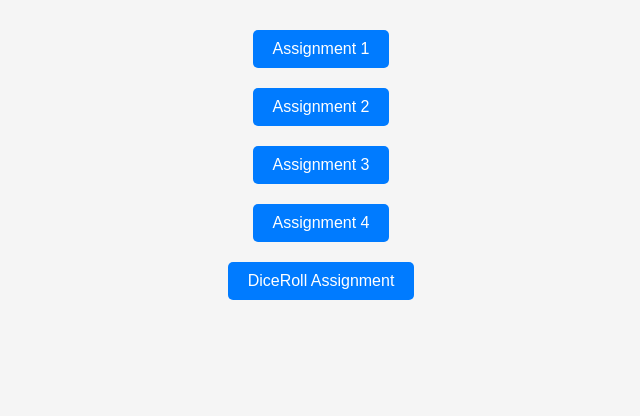
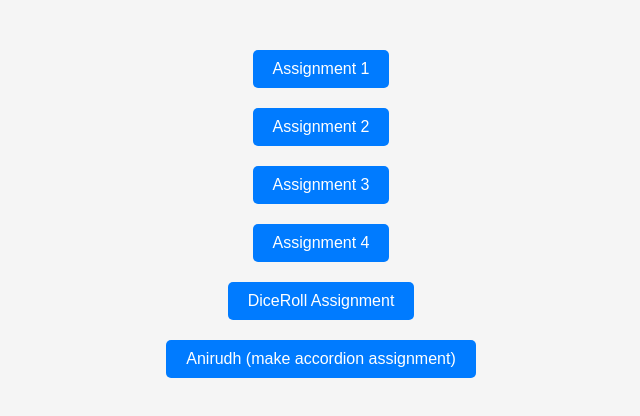
Before and after one commit to Aryan-Jangir-ZS/ReactTraining, a React (Vite) app: page / in a window 1280 px wide. Shown: the top 416 px of the page, without its empty margins (319-959 px from the left). Built offline with nearby package versions, Linux system fonts and the light colour scheme.

Commit message:
Accordion assignment

```diff
--- a/src/App.css
+++ b/src/App.css
@@ -59,7 +59,7 @@ body, html {
   align-items: center;
 }
 
-.Assignment1, .Assignment2 {
+.Assignment1 {
   padding: 10px 20px;
   font-size: 16px;
   color: white;
--- a/src/App.jsx
+++ b/src/App.jsx
@@ -1,70 +1,83 @@
-import './App.css'
-import Top from './day7Components/Top'
-import Bottom from './day7Components/Bottom'
-import { ThemeContext, themes } from "../src/helper/ThemeContext";
+import './App.css';
+import React, { useState } from 'react';
+import { ThemeContext, themes } from './helper/ThemeContext';
+import Top from './day7Components/Top';
+import Bottom from './day7Components/Bottom';
 import Assignment2 from './day8Components/Assignment2';
-import React, { useState } from 'react'
 import Assignment3 from './Day9/components/Assignment3';
 import Assignment4 from './day10ReactAssignment/Assignment4';
 import DiceRollassignment from './Day11/DiceRollassignment';
-
+import Accordion from './Day12/Accordion';
 
 function App() {
-    console.log("dfhadfasdfasdf");
+  const [activeAssignment, setActiveAssignment] = useState(null);
 
-  const [assignment1, setAssignment1] = useState(false);
-  const [assignment2, setAssignment2] = useState(false);
-  const [assignment3, setAssignment3] = useState(false);
-  const [assignment4, setAssignment4] = useState(false);
-  const [assignment5, setAssignment5] = useState(false);
-
-
-
-
-  return (
-    <>
-  {!assignment1 && !assignment2 && !assignment3 && !assignment4 && !assignment5 && (
-        <>
-          <button className='Assignment1' onClick={() => setAssignment1(true)}>Assignment 1</button>
-          <button className='Assignment1' onClick={() => setAssignment2(true)}>Assignment 2</button>
-          <button className='Assignment1' onClick={() => setAssignment3(true)}>Assignment 3</button>
-          <button className='Assignment1' onClick={() => setAssignment4(true)}>Assignment 4</button>
-          <button className='Assignment1' onClick={() => setAssignment5(true)}>DiceRoll Assignment </button>
-
-        </>
-      )}
-
-      {assignment2 &&
-      <div className="Assignment2-div">
-        <Assignment2 />
-        </div>
-      }
-      {assignment3 &&
-        <Assignment3 />
-      }
-
-      {assignment4 &&
-        <Assignment4/>
-      }
-
-{assignment5 &&
-        <DiceRollassignment/>
-      }
-
-
-
-      {assignment1 && (
+  const assignments = [
+    {
+      id: 'assignment1',
+      label: 'Assignment 1',
+      component: (
         <>
           <Top />
           <ThemeContext.Provider value={themes}>
             <Bottom />
           </ThemeContext.Provider>
         </>
+      ),
+    },
+    {
+      id: 'assignment2',
+      label: 'Assignment 2',
+      component: (
+          <Assignment2 />
+
+      ),
+    },
+    {
+      id: 'assignment3',
+      label: 'Assignment 3',
+      component: <Assignment3 />,
+    },
+    {
+      id: 'assignment4',
+      label: 'Assignment 4',
+      component: <Assignment4 />,
+    },
+    {
+      id: 'assignment5',
+      label: 'DiceRoll Assignment',
+      component: <DiceRollassignment />,
+    },
+    {
+      id: 'assignment6',
+      label: 'Anirudh (make accordion assignment)',
+      component: (
+          <Accordion/>
+      ),
+    },
+  ];
+
+  return (
+    <>
+      {!activeAssignment && (
+        <div className="assignment-buttons">
+          {assignments.map(({ id, label }) => (
+            <button
+              key={id}
+              className="Assignment1"
+              onClick={() => setActiveAssignment(id)}
+            >
+              {label}
+            </button>
+          ))}
+        </div>
       )}
 
+      {activeAssignment &&
+        assignments.find(({ id }) => id === activeAssignment)?.component}
 
     </>
-  )
+  );
 }
 
-export default App
+export default App;
--- /dev/null
+++ b/src/Day12/Accordion.jsx
@@ -0,0 +1,34 @@
+import "./accordion.css";
+import ShowContent from "./ShowContent";
+
+export default function Accordion() {
+  const items = [
+    {
+      title: "Html",
+      description:
+        "The HyperText Markup Language or HTML is the standard markup language for documents designed to be displayed in a web browser.",
+    },
+    {
+      title: "Css",
+      description:
+        "Cascading Style Sheets is a style sheet language used for describing the presentation of a document written in a markup language such as HTML or XML.",
+    },
+    {
+      title: "Js",
+      description:
+        "JavaScript, often abbreviated as JS, is a programming language that is one of the core technologies of the World Wide Web, alongside HTML and CSS.",
+    },
+  ];
+
+  return (
+    <div className="accordion">
+      {items.map((item, index) => (
+        <ShowContent
+          key={index}
+          title={item.title}
+          description={item.description}
+        />
+      ))}
+    </div>
+  );
+}
--- /dev/null
+++ b/src/Day12/ShowContent.jsx
@@ -0,0 +1,25 @@
+import { useState } from "react";
+import "./accordion.css";
+
+const ShowContent = ({ title, description }) => {
+  const [showContent, setShowContent] = useState(false);
+
+  return (
+    <div className="accordion-item">
+      <div
+        className="accordion-title"
+        onClick={() => setShowContent((prev) => !prev)}
+      >
+        {title}
+        <span
+          className={`accordion-icon ${
+            showContent ? "accordion-icon-rotated" : ""
+          }`}
+        ></span>
+      </div>
+      {showContent && <div className="accordion-content">{description}</div>}
+    </div>
+  );
+};
+
+export default ShowContent;
--- /dev/null
+++ b/src/Day12/accordion.css
@@ -0,0 +1,47 @@
+* {
+    padding: 0;
+    margin: 0;
+    box-sizing: border-box;
+  }
+
+  .accordion-item {
+    border: 2px solid black;
+    width: 500px;
+    display: flex;
+    flex-direction: column;
+    justify-content: center;
+    align-items: center;
+    gap: 20px;
+  }
+  .accordion-title {
+    padding-left: 5px;
+    padding-right: 5px;
+    width: 100%;
+    display: flex;
+    flex-direction: row;
+    justify-content: space-between;
+    align-items: center;
+  }
+  .accordion-content {
+    display: flex;
+    background-color: black;
+    padding:10px;
+    color: white;
+  }
+
+  .accordion {
+    margin-bottom: 20px;
+  }
+  .accordion-icon {
+    border: solid currentcolor;
+    border-width: 0 2px 2px 0;
+    display: inline-block;
+    height: 8px;
+    pointer-events: none;
+    transform: translateY(-2px) rotate(45deg);
+    width: 8px;
+  }
+
+  .accordion-icon-rotated {
+    transform: translateY(2px) rotate(-135deg);
+  }
```
